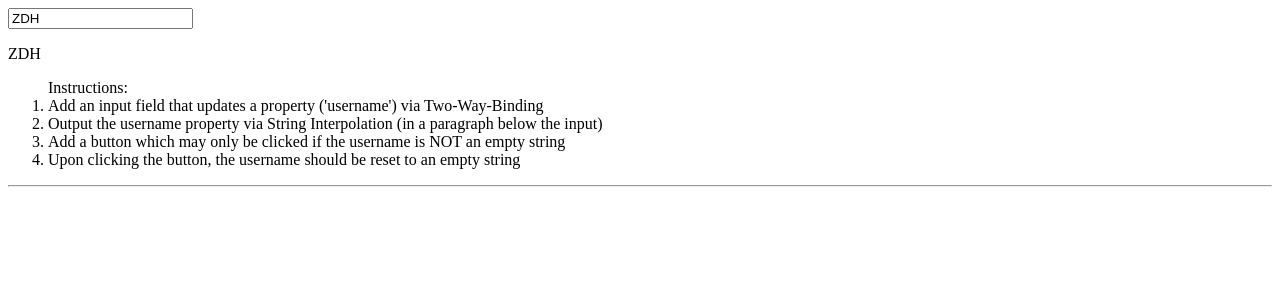
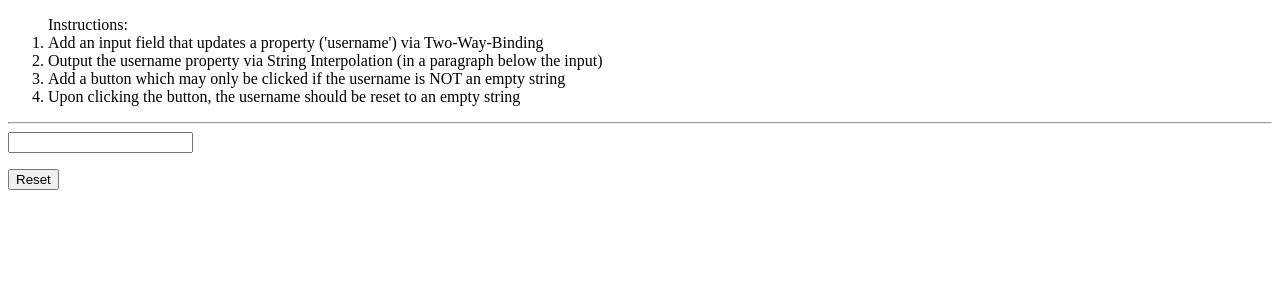
Before and after one commit to Prozak8/angular-sandbox, an Angular app: page / in a window 1280 px wide. Shown: the top 300 px of the page. Built offline with nearby package versions, Linux system fonts and the light colour scheme.

Commit message:
added button with styling and moved input into container div

```diff
--- a/src/app/app.component.html
+++ b/src/app/app.component.html
@@ -1,6 +1,3 @@
-<input type="text" [(ngModel)]="name">
-<p>{{ name }}</p>
-
 <div class="container">
     <ol>Instructions:
         <li>Add an input field that updates a property ('username') via Two-Way-Binding</li>
@@ -9,6 +6,10 @@
         <li>Upon clicking the button, the username should be reset to an empty string</li>
     </ol>
     <hr>
-
-
+    <input type="text" [(ngModel)]="name">
+    <p>{{ name }}</p>
+    <button
+    class="btn btn-primary">
+        Reset
+    </button>
 </div>
--- a/src/app/app.component.ts
+++ b/src/app/app.component.ts
@@ -6,5 +6,5 @@ import { Component } from '@angular/core';
   styleUrls: ['./app.component.css']
 })
 export class AppComponent {
-  name = 'ZDH'
+  name = ''
 }
```
